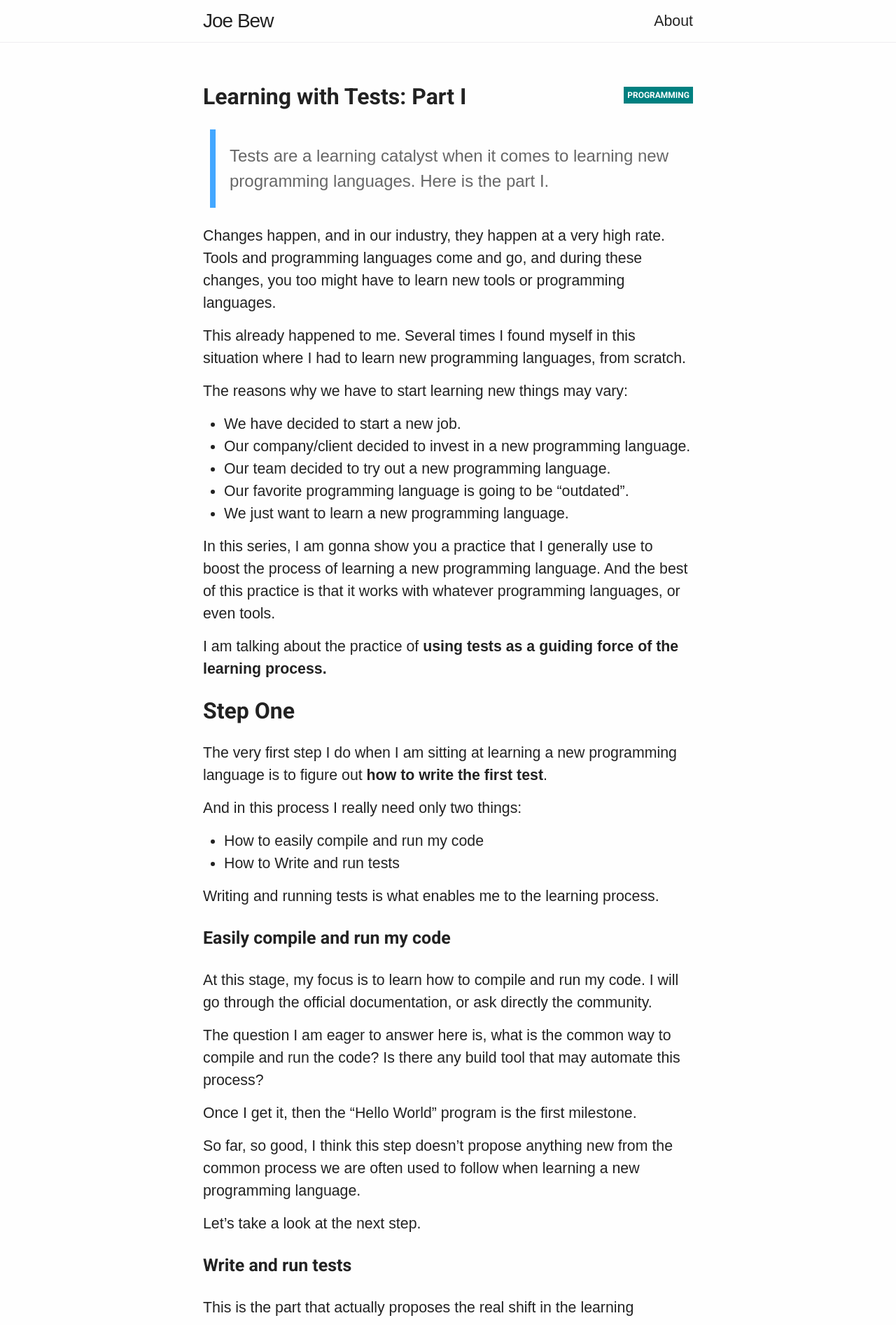
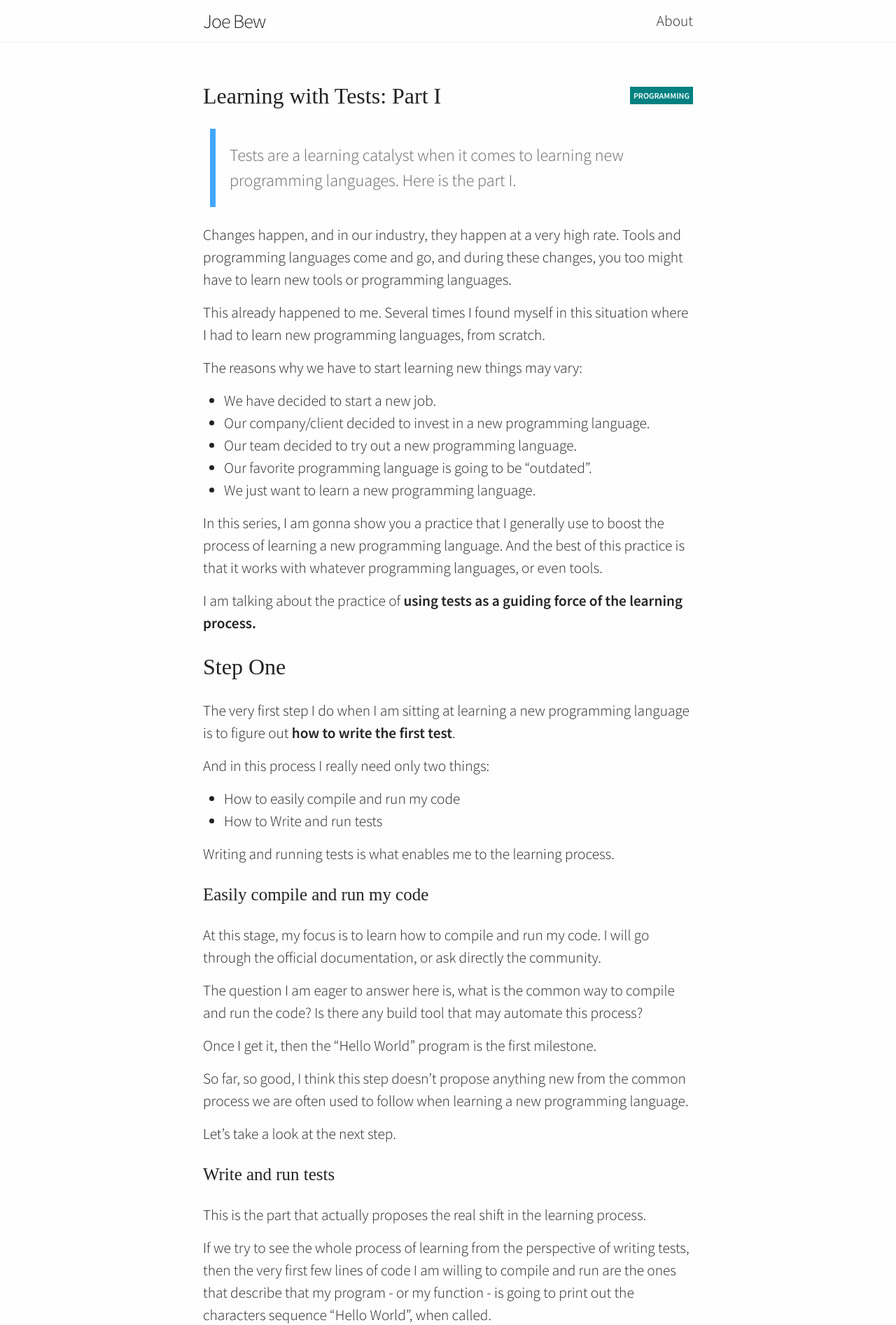
Before and after one commit to joebew42/joebew42.github.io, a Jekyll site: the page built from _posts/2020-07-26-learning-with-tests-part-one.markdown, in a window 1280 px wide. Shown: the top 1894 px of the page at 70% size. Built offline with Jekyll 4.4.1, drawn with Linux system fonts in a browser that asks for light colours; emoji names are drawn with the system emoji font; some web fonts are replaced.

Commit message:
Switch fonts

```diff
--- a/_includes/head.html
+++ b/_includes/head.html
@@ -39,8 +39,9 @@
 
   <link rel="preconnect" href="https://fonts.gstatic.com">
   <link
-    href="https://fonts.googleapis.com/css2?family=Roboto:wght@700&family=Source+Serif+Pro:wght@300;400;600&display=swap"
+    href="https://fonts.googleapis.com/css2?family=Source+Sans+Pro:wght@300;400;600&family=Source+Serif+Pro:wght@400;600;700&display=swap"
     rel="stylesheet">
+
 
   <link rel="stylesheet" href="{{ " /css/main.css" | prepend: site.baseurl }}">
   <link rel="canonical" href="{{ page.url | replace:'index.html','' | prepend: site.baseurl | prepend: site.url }}">
--- a/_sass/_base.scss
+++ b/_sass/_base.scss
@@ -45,6 +45,7 @@ ul, ol, dl, figure,
 h1, h2, h3, h4, h5, h6 {
     font-family: $base-heading-font-family;
     margin: 28px 0;
+    line-height: normal;
 }
 
 /**
@@ -120,6 +121,17 @@ a {
     }
 }
 
+.post-link {
+    font-family: $base-heading-font-family;
+    display: block;
+
+    &,
+    &:visited,
+    &:hover {
+        text-decoration: underline;
+        border: none;
+    }
+}
 
 
 /**
@@ -253,7 +265,7 @@ pre {
 .post-tag {
     margin: 5px;
     padding: 5px;
-    font: $base-heading-font-weight $base-small-font-size $base-heading-font-family;
+    font: $post-tag-font-weight $base-small-font-size $base-font-family;
     text-transform: uppercase;
 
     a {
--- a/_sass/_layout.scss
+++ b/_sass/_layout.scss
@@ -195,19 +195,6 @@
     float: right;
 }
 
-.post-link {
-    font-family: $base-heading-font-family;
-    display: block;
-
-    &,
-    &:visited,
-    &:hover {
-        text-decoration: underline;
-        border: none;
-    }
-}
-
-
 
 /**
  * Posts
@@ -234,7 +221,7 @@
 .share-button {
     display: block;
     text-align: center;
-    font-family: $base-heading-font-family;
+    font-family: $base-font-family;
     font-size: 24px;
     padding: 10px;
     font-weight: 700;
--- a/css/main.scss
+++ b/css/main.scss
@@ -6,14 +6,16 @@
 
 
 // Our variables
-$base-font-family: 'Source Serif Pro', sans-serif;
+$base-font-family: 'Source Sans Pro', sans-serif;
 $base-font-weight: 300;
 $base-font-size: 16pt;
 $base-small-font-size: 12px;
 $base-line-height: 24pt;
 
-$base-heading-font-family: 'Roboto', serif;;
-$base-heading-font-weight: 700;
+$base-heading-font-family: 'Source Serif Pro', serif;;
+$base-heading-font-weight: 400;
+
+$post-tag-font-weight: 600;
 
 $small-font-size:  $base-font-size * 0.9;
 
```
